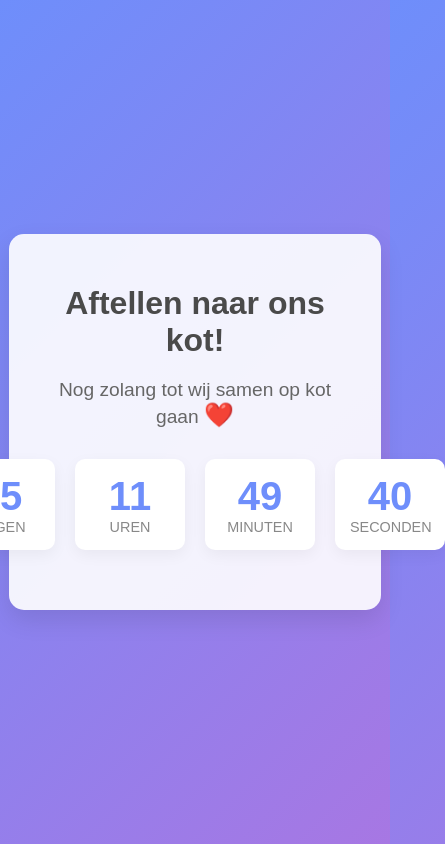
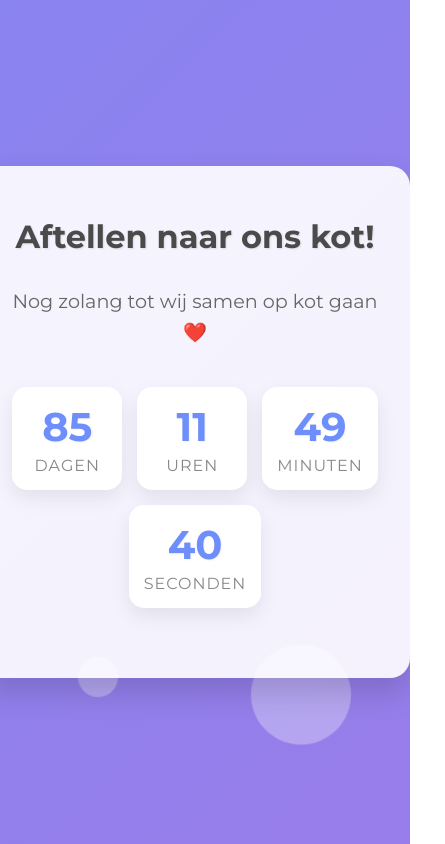
Before and after one commit to Fefeyo123/Countdown, a website with bundled scripts: page index.html in a window 390 px wide. Shown: the whole page, 445 px wide, since content can reach past the window. Built offline with nearby package versions, Linux system fonts and the light colour scheme.

Commit message:
Deploying to gh-pages from @ Fefeyo123/Countdown@f3a37e3a98889352b6a99503dcf7b3a1a1935e74 🚀

```diff
--- a/index.html
+++ b/index.html
@@ -4,74 +4,11 @@
     <meta charset="UTF-8">
     <meta name="viewport" content="width=device-width, initial-scale=1.0">
     <title>Aftellen naar ons kot!</title>
-    <style>
-        body {
-            font-family: 'Arial', sans-serif;
-            text-align: center;
-            background-color: #f5f5f5;
-            color: #333;
-            margin: 0;
-            padding: 0;
-            display: flex;
-            flex-direction: column;
-            justify-content: center;
-            align-items: center;
-            min-height: 100vh;
-            background: linear-gradient(135deg, #6e8efb, #a777e3);
-        }
-        .container {
-            background-color: rgba(255, 255, 255, 0.9);
-            border-radius: 15px;
-            padding: 30px;
-            box-shadow: 0 10px 25px rgba(0, 0, 0, 0.1);
-            width: 80%;
-            max-width: 600px;
-        }
-        h1 {
-            color: #4a4a4a;
-            margin-bottom: 20px;
-        }
-        .countdown {
-            display: flex;
-            justify-content: center;
-            margin: 30px 0;
-        }
-        .countdown-item {
-            margin: 0 10px;
-            padding: 15px;
-            background-color: #fff;
-            border-radius: 10px;
-            box-shadow: 0 5px 15px rgba(0, 0, 0, 0.05);
-            min-width: 80px;
-        }
-        .countdown-number {
-            font-size: 2.5rem;
-            font-weight: bold;
-            color: #6e8efb;
-        }
-        .countdown-label {
-            font-size: 0.9rem;
-            color: #888;
-            text-transform: uppercase;
-        }
-        .message {
-            margin-top: 20px;
-            font-size: 1.2rem;
-            color: #666;
-        }
-        .heart {
-            color: #ff6b6b;
-            font-size: 1.5rem;
-            animation: pulse 1.5s infinite;
-        }
-        @keyframes pulse {
-            0% { transform: scale(1); }
-            50% { transform: scale(1.1); }
-            100% { transform: scale(1); }
-        }
-    </style>
+    <link rel="stylesheet" href="dist/styles.css">
 </head>
 <body>
+    <!-- Decorative elements will be added by JavaScript -->
+
     <div class="container">
         <h1>Aftellen naar ons kot!</h1>
         <p class="message">Nog zolang tot wij samen op kot gaan <span class="heart">❤️</span></p>
@@ -96,6 +33,6 @@
         </div>
     </div>
 
-    <script src="dist/index.js"></script>
+    <script type="module" src="dist/index.js"></script>
 </body>
 </html>
--- a/package.json
+++ b/package.json
@@ -1,10 +1,12 @@
 {
   "name": "countdown",
   "version": "1.0.0",
-  "description": "",
+  "description": "Een aftelpagina voor wanneer we samen op kot gaan",
   "main": "dist/index.js",
+  "type": "module",
   "scripts": {
-    "build": "tsc",
+    "build": "tsc && npm run copy-css",
+    "copy-css": "cp src/styles.css dist/",
     "start": "npm run build && npx serve"
   },
   "dependencies": {},
--- /dev/null
+++ b/src/animations.ts
@@ -0,0 +1,150 @@
+/**
+ * Animations for the Countdown Website
+ * This file contains all the animation-related functionality
+ */
+
+// Check if code is running in a browser environment
+export const isBrowser = typeof window !== 'undefined' && typeof document !== 'undefined';
+
+// Initialize animations when the DOM is loaded
+if (isBrowser) {
+    document.addEventListener('DOMContentLoaded', () => {
+        // Create decorative elements
+        createDecorations();
+
+        // Add animation to countdown items
+        animateCountdownItems();
+
+        // Add typing effect to the message
+        typeMessage();
+    });
+}
+
+/**
+ * Creates floating decorative elements in the background
+ */
+function createDecorations(): void {
+    if (!isBrowser) return;
+
+    const body = document.querySelector('body');
+    if (!body) return;
+
+    // Create 4 decorative elements
+    for (let i = 0; i < 4; i++) {
+        const decoration = document.createElement('div');
+        decoration.className = 'decoration';
+        body.appendChild(decoration);
+    }
+}
+
+/**
+ * Adds entrance animations to countdown items
+ */
+function animateCountdownItems(): void {
+    if (!isBrowser) return;
+
+    const countdownItems = document.querySelectorAll('.countdown-item');
+
+    // Ensure countdown numbers are visible initially
+    const countdownNumbers = document.querySelectorAll('.countdown-number');
+    countdownNumbers.forEach(number => {
+        (number as HTMLElement).style.opacity = '1';
+    });
+
+    countdownItems.forEach((item, index) => {
+        // Add a class for CSS animations
+        item.classList.add('animate-in');
+
+        // Set a delay based on the index
+        (item as HTMLElement).style.animationDelay = `${index * 0.2}s`;
+
+        // Ensure animation completes by forcing opacity after a delay
+        setTimeout(() => {
+            (item as HTMLElement).style.opacity = '1';
+        }, 1000); // Wait for animation to complete
+    });
+}
+
+/**
+ * Adds a typing effect to the message
+ */
+function typeMessage(): void {
+    if (!isBrowser) return;
+
+    const messageElement = document.querySelector('.message');
+    if (!messageElement) return;
+
+    const originalText = messageElement.textContent || '';
+    messageElement.textContent = '';
+
+    // Store original text for later use
+    messageElement.setAttribute('data-original-text', originalText);
+
+    // Type each character with a delay
+    let charIndex = 0;
+    const typingInterval = setInterval(() => {
+        if (charIndex < originalText.length) {
+            messageElement.textContent += originalText.charAt(charIndex);
+            charIndex++;
+        } else {
+            clearInterval(typingInterval);
+        }
+    }, 50);
+}
+
+/**
+ * Adds a celebration effect when the countdown reaches zero
+ * This function will be called from the main index.ts file
+ */
+export function celebrateTargetReached(): void {
+    if (!isBrowser) return;
+
+    // Add a class to the body for celebration styles
+    document.body.classList.add('celebration');
+
+    // Create confetti effect
+    createConfetti();
+
+    // Add pulsing effect to the message
+    const messageElement = document.querySelector('.message');
+    if (messageElement) {
+        messageElement.classList.add('celebrate');
+    }
+}
+
+/**
+ * Creates a simple confetti effect
+ */
+function createConfetti(): void {
+    if (!isBrowser) return;
+
+    const container = document.querySelector('.container');
+    if (!container) return;
+
+    // Create 50 confetti particles
+    for (let i = 0; i < 50; i++) {
+        const confetti = document.createElement('div');
+        confetti.className = 'confetti';
+
+        // Random position, color, and animation delay
+        confetti.style.left = `${Math.random() * 100}%`;
+        confetti.style.backgroundColor = getRandomColor();
+        confetti.style.animationDelay = `${Math.random() * 3}s`;
+
+        container.appendChild(confetti);
+    }
+}
+
+/**
+ * Returns a random color for confetti
+ */
+function getRandomColor(): string {
+    const colors = [
+        '#ff6b6b', // Red
+        '#6e8efb', // Blue
+        '#a777e3', // Purple
+        '#4ecdc4', // Teal
+        '#ffbe0b', // Yellow
+    ];
+    return colors[Math.floor(Math.random() * colors.length)];
+}
--- a/src/index.ts
+++ b/src/index.ts
@@ -1,8 +1,8 @@
+// Import from animations
+import { celebrateTargetReached, isBrowser } from './animations.js';
+
 // Target date: September 1, 2025
 const targetDate = new Date('2025-09-01T00:00:00');
-
-// Check if code is running in a browser environment
-const isBrowser = typeof window !== 'undefined' && typeof document !== 'undefined';
 
 // Variables for DOM elements
 let daysElement: HTMLElement | null = null;
@@ -10,6 +10,7 @@ let hoursElement: HTMLElement | null = null;
 let minutesElement: HTMLElement | null = null;
 let secondsElement: HTMLElement | null = null;
 let countdownInterval: number | null = null;
+let hasCelebrated = false;
 
 // Function to calculate time difference
 function calculateTimeDifference(): { days: number, hours: number, minutes: number, seconds: number, isPassed: boolean } {
@@ -35,6 +36,11 @@ function calculateTimeDifference(): { days: number, hours: number, minutes: numb
     };
 }
 
+// Function to add leading zeros to numbers less than 10
+function formatNumber(num: number): string {
+    return num < 10 ? `0${num}` : num.toString();
+}
+
 // Function to calculate and display the countdown
 function updateCountdown(): void {
     if (!isBrowser) {
@@ -47,19 +53,23 @@ function updateCountdown(): void {
     // Get time difference
     const time = calculateTimeDifference();
 
-    // Update the DOM elements
-    if (daysElement) daysElement.textContent = time.days.toString();
-    if (hoursElement) hoursElement.textContent = time.hours.toString();
-    if (minutesElement) minutesElement.textContent = time.minutes.toString();
-    if (secondsElement) secondsElement.textContent = time.seconds.toString();
+    // Update the DOM elements with formatted numbers
+    if (daysElement) daysElement.textContent = formatNumber(time.days);
+    if (hoursElement) hoursElement.textContent = formatNumber(time.hours);
+    if (minutesElement) minutesElement.textContent = formatNumber(time.minutes);
+    if (secondsElement) secondsElement.textContent = formatNumber(time.seconds);
 
     // Check if the target date has passed
-    if (time.isPassed) {
+    if (time.isPassed && !hasCelebrated) {
         // Update the message
         const messageElement = document.querySelector('.message') as HTMLElement;
         if (messageElement) {
             messageElement.textContent = 'We zijn samen op kot! ❤️';
         }
+
+        // Trigger celebration animation
+        celebrateTargetReached();
+        hasCelebrated = true;
 
         // Clear the interval
         if (countdownInterval) {
@@ -70,6 +80,8 @@ function updateCountdown(): void {
 
 // Initialize browser-specific elements and start countdown
 if (isBrowser) {
+    // Wait for DOM to be fully loaded
+    document.addEventListener('DOMContentLoaded', () => {
         // Initialize DOM elements
         daysElement = document.getElementById('days');
         hoursElement = document.getElementById('hours');
@@ -81,6 +93,7 @@ if (isBrowser) {
 
         // Update the countdown every second
         countdownInterval = setInterval(updateCountdown, 1000);
+    });
 } else {
     // For non-browser environments, just show the current countdown once
     updateCountdown();
--- /dev/null
+++ b/src/styles.css
@@ -0,0 +1,243 @@
+/* Countdown Website Styles */
+
+/* Import Google Fonts */
+@import url('https://fonts.googleapis.com/css2?family=Montserrat:wght@400;500;700&display=swap');
+
+/* Base styles */
+body {
+    font-family: 'Montserrat', sans-serif;
+    text-align: center;
+    margin: 0;
+    padding: 0;
+    display: flex;
+    flex-direction: column;
+    justify-content: center;
+    align-items: center;
+    min-height: 100vh;
+    background: linear-gradient(135deg, #6e8efb, #a777e3);
+    background-size: 400% 400%;
+    animation: gradientBackground 15s ease infinite;
+    color: #333;
+}
+
+@keyframes gradientBackground {
+    0% { background-position: 0% 50%; }
+    50% { background-position: 100% 50%; }
+    100% { background-position: 0% 50%; }
+}
+
+.container {
+    background-color: rgba(255, 255, 255, 0.9);
+    border-radius: 20px;
+    padding: 40px;
+    box-shadow: 0 15px 30px rgba(0, 0, 0, 0.15);
+    width: 90%;
+    max-width: 700px;
+    transform: translateY(0);
+    transition: transform 0.5s ease, box-shadow 0.5s ease;
+}
+
+.container:hover {
+    transform: translateY(-5px);
+    box-shadow: 0 20px 40px rgba(0, 0, 0, 0.2);
+}
+
+h1 {
+    color: #4a4a4a;
+    margin-bottom: 25px;
+    font-size: 2.5rem;
+    font-weight: 700;
+    text-shadow: 1px 1px 2px rgba(0, 0, 0, 0.1);
+}
+
+/* Countdown styles */
+.countdown {
+    display: flex;
+    justify-content: center;
+    flex-wrap: wrap;
+    margin: 40px 0;
+    gap: 20px;
+}
+
+.countdown-item {
+    margin: 0;
+    padding: 20px;
+    background-color: #fff;
+    border-radius: 15px;
+    box-shadow: 0 8px 20px rgba(0, 0, 0, 0.08);
+    min-width: 100px;
+    transition: transform 0.3s ease, box-shadow 0.3s ease;
+}
+
+.countdown-item:hover {
+    transform: translateY(-5px) scale(1.05);
+    box-shadow: 0 12px 25px rgba(0, 0, 0, 0.12);
+}
+
+.countdown-number {
+    font-size: 3rem;
+    font-weight: bold;
+    color: #6e8efb;
+    text-shadow: 1px 1px 2px rgba(0, 0, 0, 0.05);
+}
+
+.countdown-label {
+    font-size: 1rem;
+    color: #888;
+    text-transform: uppercase;
+    letter-spacing: 1px;
+    margin-top: 5px;
+}
+
+/* Message styles */
+.message {
+    margin-top: 30px;
+    font-size: 1.4rem;
+    color: #666;
+    line-height: 1.6;
+}
+
+.heart {
+    color: #ff6b6b;
+    font-size: 1.8rem;
+    display: inline-block;
+    animation: pulse 1.5s infinite;
+}
+
+@keyframes pulse {
+    0% { transform: scale(1); }
+    50% { transform: scale(1.2); }
+    100% { transform: scale(1); }
+}
+
+/* Responsive styles */
+@media (max-width: 768px) {
+    .container {
+        padding: 30px;
+        width: 95%;
+    }
+
+    h1 {
+        font-size: 2rem;
+    }
+
+    .countdown {
+        gap: 15px;
+    }
+
+    .countdown-item {
+        padding: 15px;
+        min-width: 80px;
+    }
+
+    .countdown-number {
+        font-size: 2.5rem;
+    }
+
+    .message {
+        font-size: 1.2rem;
+    }
+}
+
+/* Additional decorative elements */
+.decoration {
+    position: absolute;
+    border-radius: 50%;
+    background: rgba(255, 255, 255, 0.3);
+    animation: float 6s ease-in-out infinite;
+    z-index: -1;
+}
+
+.decoration:nth-child(1) {
+    width: 80px;
+    height: 80px;
+    top: 10%;
+    left: 10%;
+    animation-delay: 0s;
+}
+
+.decoration:nth-child(2) {
+    width: 60px;
+    height: 60px;
+    top: 20%;
+    right: 15%;
+    animation-delay: 1s;
+}
+
+.decoration:nth-child(3) {
+    width: 40px;
+    height: 40px;
+    bottom: 15%;
+    left: 20%;
+    animation-delay: 2s;
+}
+
+.decoration:nth-child(4) {
+    width: 100px;
+    height: 100px;
+    bottom: 10%;
+    right: 10%;
+    animation-delay: 3s;
+}
+
+@keyframes float {
+    0% { transform: translateY(0) rotate(0deg); }
+    50% { transform: translateY(-20px) rotate(5deg); }
+    100% { transform: translateY(0) rotate(0deg); }
+}
+
+/* Animation for countdown items */
+.animate-in {
+    opacity: 0;
+    transform: translateY(20px);
+    animation: fadeInUp 0.8s forwards;
+}
+
+@keyframes fadeInUp {
+    from {
+        opacity: 0;
+        transform: translateY(20px);
+    }
+    to {
+        opacity: 1;
+        transform: translateY(0);
+    }
+}
+
+/* Confetti animation */
+.confetti {
+    position: absolute;
+    width: 10px;
+    height: 10px;
+    border-radius: 4px;
+    animation: confettiFall 5s linear forwards;
+    z-index: 10;
+    pointer-events: none;
+}
+
+@keyframes confettiFall {
+    0% {
+        transform: translateY(-100px) rotate(0deg);
+        opacity: 1;
+    }
+    100% {
+        transform: translateY(500px) rotate(360deg);
+        opacity: 0;
+    }
+}
+
+/* Celebration styles */
+.celebration {
+    overflow: hidden;
+}
+
+.message.celebrate {
+    animation: celebrate 1s ease infinite alternate;
+    color: #ff6b6b;
+    font-weight: bold;
+}
+
+@keyframes celebrate {
+    0% { transform: scale(1); }
+    100% { transform: scale(1.1); }
+}
--- a/tsconfig.json
+++ b/tsconfig.json
@@ -1,7 +1,8 @@
 {
   "compilerOptions": {
     "target": "es2016",
-    "module": "commonjs",
+    "module": "es2015",
+    "moduleResolution": "node",
     "esModuleInterop": true,
     "forceConsistentCasingInFileNames": true,
     "strict": true,
```
Also changed, not shown: README.md, dist/animations.js (added), dist/index.js, dist/styles.css (added). Lines whose indentation alone changed are shown as unchanged.
